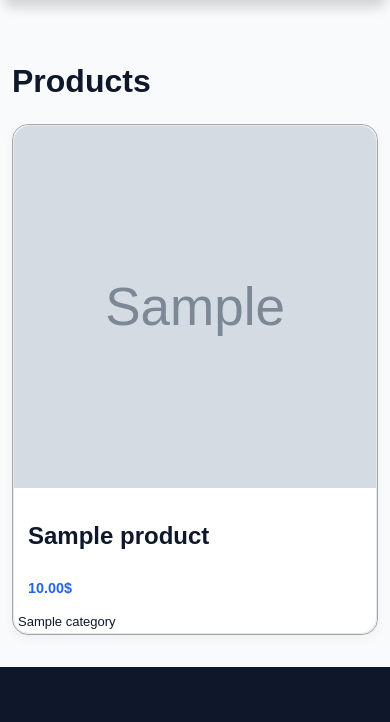
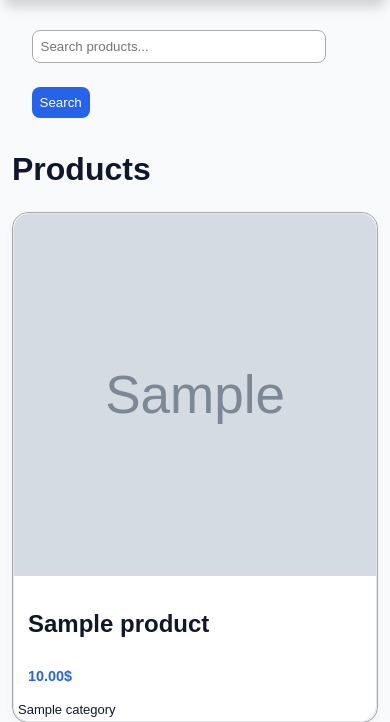
Before and after one commit to veltorex/django-ecommerce, a Django app: page /products/ in a window 390 px wide. Shown: the part 60-782 px from the top of the page. Run offline with Django 5.2, Linux system fonts and the light colour scheme; tables that the repository leaves empty hold one stand-in row (values such as "Sample post"); grey boxes marked "Sample" are stand-in pictures.

Commit message:
add search bar to mobile

```diff
--- a/products/static/products/css/product-list.css
+++ b/products/static/products/css/product-list.css
@@ -28,11 +28,35 @@
     line-height: 1.2;
 }
 
+/* Search Bar */
+.search-container {
+    display: none;
+
+    width: calc(90% - 24px);
+    margin: 0 auto;
+
+    position: sticky;
+    top: 65px;
+    right: 12px;
+
+    z-index: 1300;
+}
+.search-container .search-bar {
+    width: 90%;
+    margin-bottom: 24px;
+
+}
+
 /* Responsive */
 
 @media (max-width: 768px) {
     .product-list__layout {
         grid-template-columns: 1fr;
+    }
+
+    .search-container,
+    .search-container .search {
+        display: block !important;
     }
 }
 @media (max-width: 600px) {
--- a/products/templates/products/product_list.html
+++ b/products/templates/products/product_list.html
@@ -6,15 +6,22 @@
 {% endblock extra_css %}
 
 {% block content %}
+<div class="search-container">
+    {% include 'components/search-bar.html' %}
+</div>
 <main class="product-list">
     <h1 class="product-list__title">Products</h1>
 
     <div class="product-list__layout">
 
         <div class="product-list__grid">
-            {% for product in products %}
-                {% include 'components/product-card.html' with product=product %}
-            {% endfor %}
+            {% if products %}
+                {% for product in products %}
+                    {% include 'components/product-card.html' with product=product %}
+                {% endfor %}
+            {% else %}
+                <p>No products found for "{{ query }}".</p>
+            {% endif %}
         </div>
 
         {% include 'components/filter-sidebar.html' %}
```
